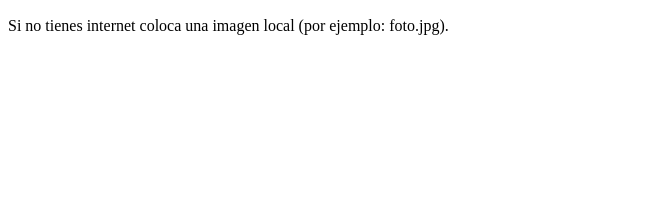
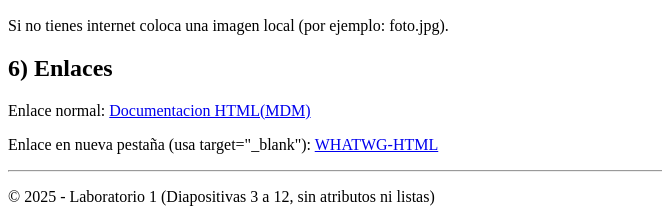
Before and after one commit to josue-j-fernandez/labohtml, a plain HTML site: page index.html in a window 1280 px wide. Shown: the part 1079-1301 px from the top of the page, without its empty margins (0-662 px from the left). Before the commit the page ends 1130 px from the top, so only its background shows below. Drawn offline with Linux system fonts and the light colour scheme.

Commit message:
feat:Final sexto punto laboratorio HTML 02/09

```diff
--- a/index.html
+++ b/index.html
@@ -28,6 +28,10 @@
     <P>Inserta una imagen con &lt img &gt, recuerda siempre incluir alt.</P>
     <img src="https://upload.wikimedia.org/wikipedia/commons/6/61/HTML5_logo_and_wordmark.svg" alt="Logo HTML" width="200">
     <p>Si no tienes internet coloca una imagen local (por ejemplo: foto.jpg).</p>
-
+    <h2>6) Enlaces</h2>
+    <p>Enlace normal: <a href="https://developer.mozilla.org/es/docs/Web/HTML" target="_blank">Documentacion HTML(MDM)</a></p>
+    <p>Enlace en nueva pestaña (usa target="_blank"): <a href="https://whatwg.org/" target="_blank">WHATWG-HTML</a></p>
+    <hr>
+    <p>&copy 2025 - Laboratorio 1 (Diapositivas 3 a 12, sin atributos ni listas)</p>
 </body>
 </html>
```
